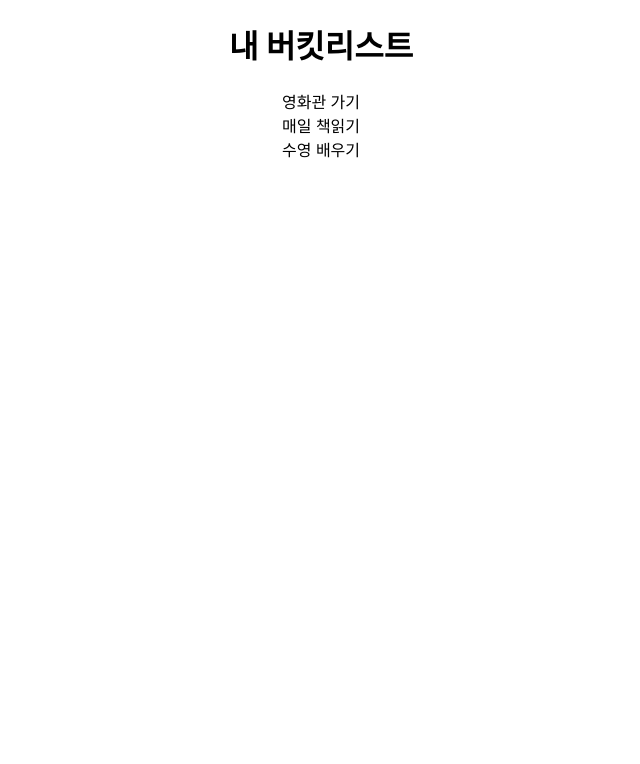
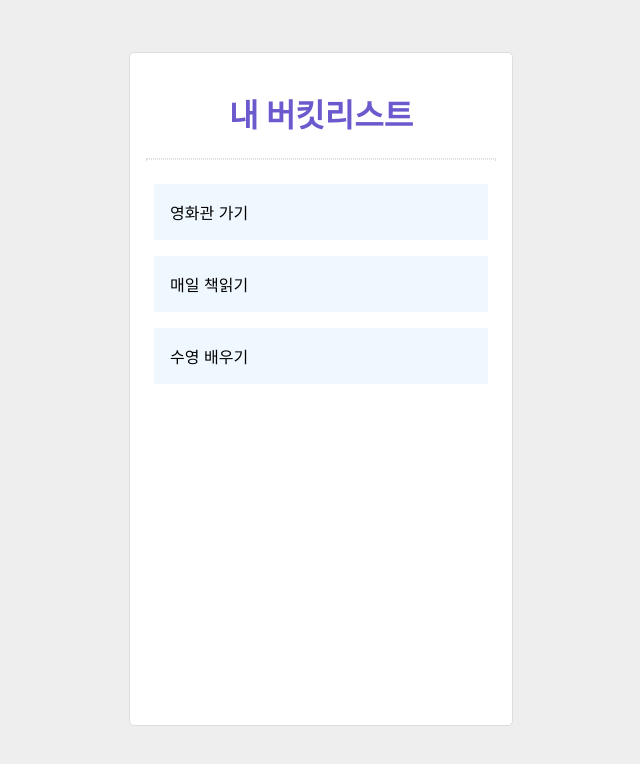
Before and after one commit to youswim/react-bucket-list-ex, a React (Create React App) app: page / in a window 1280 px wide. Shown: the top 764 px of the page, without its empty margins (319-959 px from the left). Built offline with nearby package versions, Linux system fonts and the light colour scheme.

Commit message:
35p React에서 css 파일 불러서 사용하기

```diff
--- a/src/App.js
+++ b/src/App.js
@@ -1,9 +1,9 @@
 import React from "react";
 import logo from "./logo.svg";
-import "./App.css";
 // BucketList 컴포넌트를 import 해옵니다.
 // import [컴포넌트 명] from [컴포넌트가 있는 파일경로];
 import BucketList from "./BucketList";
+import "./style.css";
 // 클래스형 컴포넌트는 이렇게 생겼습니다!
 class App extends React.Component {
   constructor(props) {
@@ -16,12 +16,16 @@
   // 랜더 함수 안에 리액트 엘리먼트를 넣어줍니다!
   render() {
     // this 키워드를 통해 state에 접근할 수 있어요.
-    console.log(this.state); // 콘솔에서 App.js에서 찍은 로그가 보인다.
+    console.log(this.state);
     return (
       <div className="App">
-        <h1>내 버킷리스트</h1>
-        {/* 컴포넌트를 넣어줍니다. */}
-        <BucketList list={this.state.list}/>
+        <div className="container">
+          <h1 className="title">내 버킷리스트</h1>
+          <hr className="line" />
+          {/* 컴포넌트를 넣어줍니다. */}
+          {/* <컴포넌트 명 [props 명]={넘겨줄 것(리스트, 문자열, 숫자, ...)}/> */}
+          <BucketList list={this.state.list} />
+        </div>
       </div>
     );
   }
--- a/src/BucketList.js
+++ b/src/BucketList.js
@@ -10,13 +10,13 @@
 // 저희는 앞으로 화살표 함수를 사용할거예요.
 // 앗 () 안에 props! 부모 컴포넌트에게 받아온 데이터입니다.
 // js 함수가 값을 받아오는 것과 똑같이 받아오네요.
-const BucketList = ({list}) => {
+const BucketList = (props) => {
 // Quiz 1: my_list에 ['a', 'b', 'c'] 대신 부모 컴포넌트가 넘겨준 값을 넣으려면 어떻게 해야할까요?
-const my_lists = list;
-console.log(my_lists);
+const my_lists = props.list;
+console.log(props);
 // 컴포넌트가 뿌려줄 ui 요소(리엑트 엘리먼트라고 불러요.)를 반환해줍니다.
 return (
-<div>
+<div className="lists">
 {
 // js의 내장 함수 중 하나인 map입니다. 리스트의 갯수만큼 => 오른쪽 구문을 반복해요.
 // 자세한 사용법은 아래 링크를 확인해주세요.
@@ -24,7 +24,7 @@
 my_lists.map((list, index) => {
 // 콘솔을 확인해봅시다 :)
 console.log(list);
-return (<div key={index}>{list}</div>);
+return (<div className="list-item" key={index}>{list}</div>);
 })
 }
 </div>
--- /dev/null
+++ b/src/style.css
@@ -0,0 +1,36 @@
+.App {
+  width: 100vw;
+  min-height: 100vh;
+  background-color: #eee;
+  padding: 32px;
+  box-sizing: border-box;
+}
+.container {
+  max-width: 350px;
+  min-height: 80vh;
+  background-color: #fff;
+  padding: 16px;
+  margin: 20px auto;
+  border-radius: 5px;
+  border: 1px solid #ddd;
+}
+.title {
+  color: slateblue;
+  text-align: center;
+}
+.line {
+  margin: 16px 0px;
+  border: 1px dotted #ddd;
+}
+.lists {
+  display: flex;
+  flex-direction: column;
+  height: 100%;
+  overflow-x: hidden;
+  overflow-y: auto;
+}
+.list-item {
+  padding: 16px;
+  margin: 8px;
+  background-color: aliceblue;
+}
```
